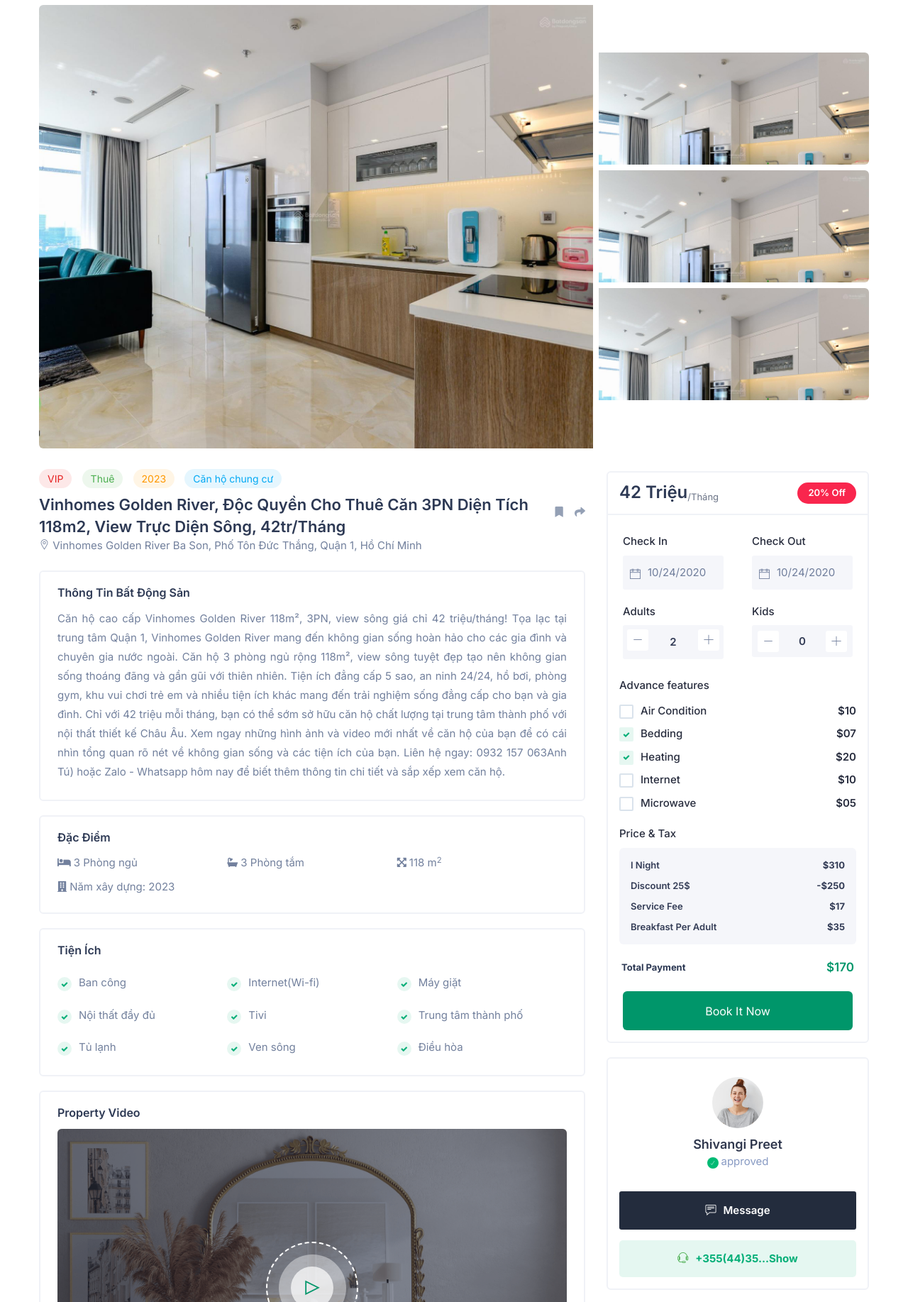
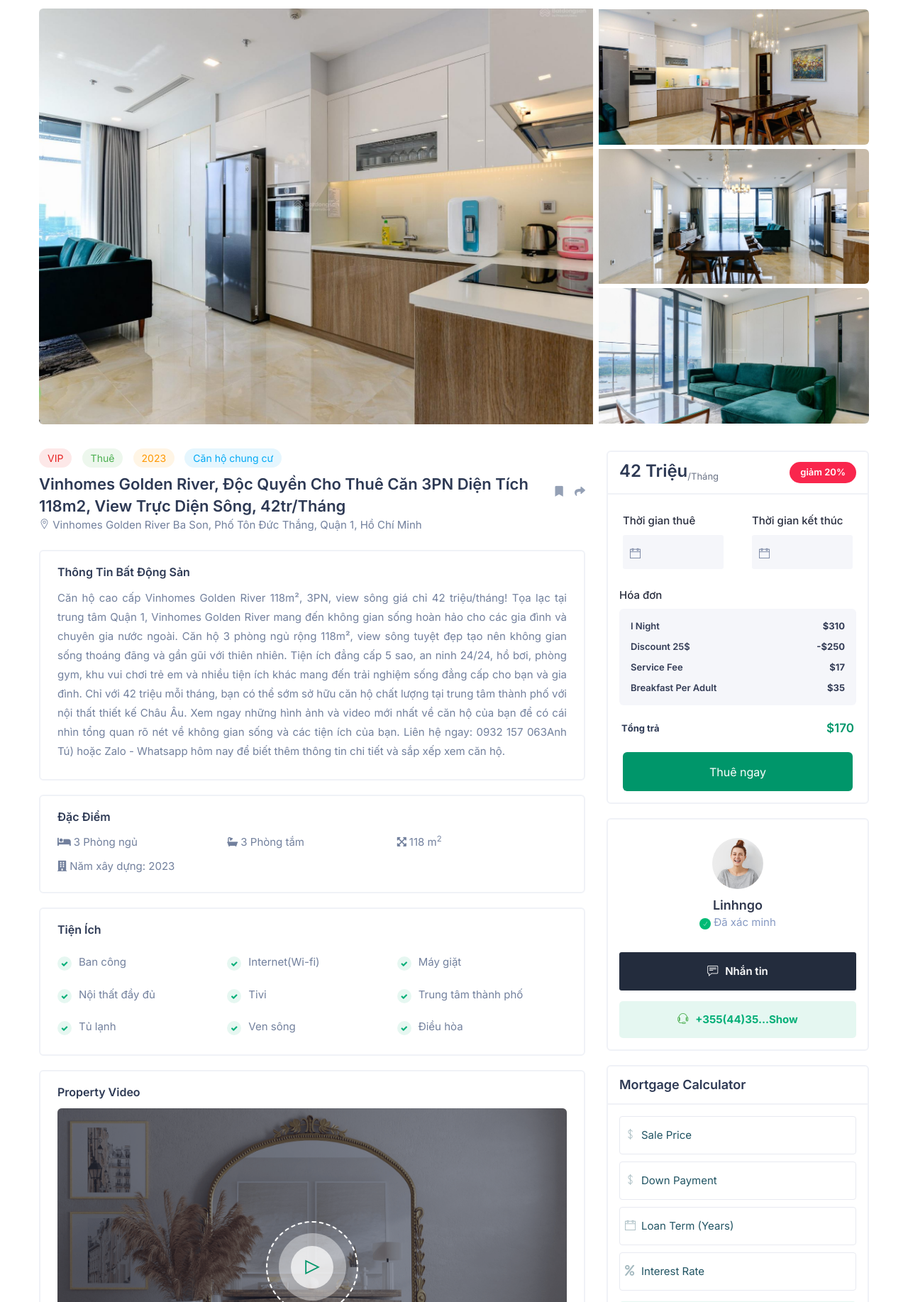
Before and after one commit to TilarnaExdilika/sancity, a PHP site: page /?controller=BdsRent&action=single&property_id=7 in a window 1280 px wide. Shown: the part 181-2016 px from the top of the page at 71% size. Run offline with PHP 8.4, Linux system fonts and the light colour scheme; data comes from the database, SQL or seed files in the repository; some libraries are stand-ins or nearby versions; some web fonts are replaced.

Commit message:
Cập nhật 28/06/2023
--Update PHP MVC

```diff
--- a/controller/BdsRent.php
+++ b/controller/BdsRent.php
@@ -44,11 +44,15 @@
 
             // Kiểm tra nếu bất động sản tồn tại
             if (!empty($property)) {
+                // Lấy danh sách ảnh của bất động sản từ cơ sở dữ liệu
+                $propertyImages = $this->model->getPropertyImages($propertyId);
+
                 // Định dạng lại giá bất động sản
                 $property['formatted_price'] = $this->formatPrice($property['price']);
 
-                // Truyền dữ liệu $property vào view
+                // Truyền dữ liệu $property và $propertyImages vào view
                 $data['property'] = $property;
+                $data['propertyImages'] = $propertyImages;
                 require_once 'view/bds_rent/single.php';
             } else {
                 // Xử lý trường hợp không tìm thấy bất động sản hoặc không có giá trị 'price'
--- a/model/Property.php
+++ b/model/Property.php
@@ -78,7 +78,7 @@
     public function getPropertyById($propertyId)
     {
         $query = "
-        SELECT p.*, pt.type_name, bd.bedroom_count, ba.bathroom_count, l.city, pi.image_url, GROUP_CONCAT(DISTINCT u.utility_name SEPARATOR ', ') AS utilities
+        SELECT p.*, pt.type_name, bd.bedroom_count, ba.bathroom_count, l.city, pi.image_url, GROUP_CONCAT(DISTINCT u1.utility_name SEPARATOR ', ') AS utilities, u2.username
         FROM properties p
         INNER JOIN property_types pt ON p.type_id = pt.type_id
         INNER JOIN property_details pd ON p.property_id = pd.property_id
@@ -87,9 +87,11 @@
         LEFT JOIN locations l ON p.property_id = l.property_id
         LEFT JOIN property_images pi ON p.property_id = pi.property_id
         LEFT JOIN property_utilities pu ON p.property_id = pu.property_id
-        LEFT JOIN utilities u ON pu.utility_id = u.utility_id
+        LEFT JOIN utilities u1 ON pu.utility_id = u1.utility_id
+        LEFT JOIN users u2 ON p.user_id = u2.user_id
         WHERE p.property_id = ?
         GROUP BY p.property_id";
+
 
         $params = array($propertyId);
         $result = $this->db->getRow($query, $params);
@@ -97,10 +99,14 @@
         return $result;
     }
 
+    public function getPropertyImages($propertyId)
+    {
+        $query = "SELECT image_url FROM property_images WHERE property_id = ?";
+        $params = array($propertyId);
+        $result = $this->db->getList($query, $params);
 
-
-
-
+        return $result;
+    }
 
 }
 ?>
--- a/view/Home/index.php
+++ b/view/Home/index.php
@@ -759,7 +759,7 @@
 								</div>
 									<div class="list-img-slide">
 										<div class="click">
-											<div><a href="single-property-1.html"><img src="public/upload/properties/<?php echo $row['image_url']; ?>" class="img-fluid mx-auto" alt="" /></a></div>
+											<div><a href="?controller=BdsRent&action=single&property_id=<?php echo $row['property_id']; ?>"><img src="public/upload/properties/<?php echo $row['image_url']; ?>" class="img-fluid mx-auto" alt="" /></a></div>
 
 										</div>
 									</div>
@@ -779,7 +779,7 @@
 											</div>
 											<div class="_card_list_flex">
 												<div class="_card_flex_01">
-												<h4 class="listing-name verified"><a href="single-property-1.html" class="prt-link-detail">
+												<h4 class="listing-name verified"><a href="?controller=BdsRent&action=single&property_id=<?php echo $row['property_id']; ?>" class="prt-link-detail">
 														<?php
 														$property_name = $row['property_name'] . ', ' . $row['city'];
 														if (strlen($property_name) > 70) {
@@ -831,7 +831,7 @@
 											</div>
 										</div>
 										<div class="footer-flex">
-											<a href="property-detail.html" class="prt-view">Xem chi tiết</a>
+											<a href="?controller=BdsRent&action=single&property_id=<?php echo $row['property_id']; ?>" class="prt-view">Xem chi tiết</a>
 										</div>
 									</div>
 								</div>
--- a/view/bds_rent/single.php
+++ b/view/bds_rent/single.php
@@ -15,29 +15,52 @@
 			<div class="container">
 				<div class="row align-items-center">
 					<div class="col-lg-8 col-md-7 col-sm-12 pr-1">
-							<div class="gg_single_part left">
-								<a href="public/upload/properties/<?php echo $property['image_url']; ?>" class="mfp-gallery">
-									<img src="public/upload/properties/<?php echo $property['image_url']; ?>" class="img-fluid mx-auto" alt="" />
+						<div class="gg_single_part left" style="width: 100%; max-width: 100%; height: 0; padding-top: 75%; position: relative;">
+							<?php if (isset($propertyImages) && is_array($propertyImages) && count($propertyImages) > 0) { ?>
+								<a href="public/upload/properties/<?php echo $propertyImages[0]['image_url']; ?>" class="mfp-gallery">
+									<img src="public/upload/properties/<?php echo $propertyImages[0]['image_url']; ?>" style="position: absolute; top: 0; left: 0; width: 100%; height: 100%; object-fit: cover; object-position: center;" alt="" />
 								</a>
+							<?php } ?>
 						</div>
 					</div>
 					<div class="col-lg-4 col-md-5 col-sm-12 pl-1">
-							<div class="gg_single_part-right min"><a href="public/upload/properties/<?php echo $property['image_url']; ?>" class="mfp-gallery"><img src="public/upload/properties/<?php echo $property['image_url']; ?>" class="img-fluid mx-auto" alt="" /></a></div>
-							<div class="gg_single_part-right min mt-2 mb-2"><a href="public/upload/properties/<?php echo $property['image_url']; ?>" class="mfp-gallery"><img src="public/upload/properties/<?php echo $property['image_url']; ?>" class="img-fluid mx-auto" alt="" /></a></div>
-							<div class="gg_single_part-right min"><a href="public/upload/properties/<?php echo $property['image_url']; ?>" class="mfp-gallery"><img src="public/upload/properties/<?php echo $property['image_url']; ?>" class="img-fluid mx-auto" alt="" /></a></div>
+					<?php if (isset($propertyImages) && is_array($propertyImages) && count($propertyImages) > 1) {
+						for ($i = 1; $i < count($propertyImages); $i++) { ?>
+							<div class="gg_single_part-right min" style="position: relative; width: 100%; height: 0; padding-top: 50%; margin: 6px 0;">
+								<a href="public/upload/properties/<?php echo $propertyImages[$i]['image_url']; ?>" class="mfp-gallery">
+									<img src="public/upload/properties/<?php echo $propertyImages[$i]['image_url']; ?>" style="position: absolute; top: 0; left: 0; width: 100%; height: 100%; object-fit: cover; object-position: center;" alt="" />
+								</a>
+								<?php if ($i === 3 && count($propertyImages) > 4) { ?>
+									<div class="overlay"></div>
+									<div class="image-count">
+										<?php echo count($propertyImages) - 3; ?>+ <!-- Hiển thị số ảnh phía sau -->
 									</div>
+								<?php } ?>
+							</div>
+						<?php }
+					} ?>
+				</div>
+
+
 				</div>
 			</div>
 		</section>
 
+			<!-- Đây là phần hiển thị trên di động hoặc màn hình kích thước hẹp -->
 			<div class="featured_slick_gallery gray d-block d-md-block d-lg-block d-xl-none">
 				<div class="featured_slick_gallery-slide">
-					<div class="featured_slick_padd"><a href="public/img/slider-2.jpg" class="mfp-gallery"><img src="public/img/slider-2.jpg" class="img-fluid mx-auto" alt="" /></a></div>
-					<div class="featured_slick_padd"><a href="public/img/slider-3.jpg" class="mfp-gallery"><img src="public/img/slider-3.jpg" class="img-fluid mx-auto" alt="" /></a></div>
-					<div class="featured_slick_padd"><a href="public/img/slider-4.jpg" class="mfp-gallery"><img src="public/img/slider-4.jpg" class="img-fluid mx-auto" alt="" /></a></div>
-					<div class="featured_slick_padd"><a href="public/img/slider-5.jpg" class="mfp-gallery"><img src="public/img/slider-5.jpg" class="img-fluid mx-auto" alt="" /></a></div>
+					<?php if (isset($propertyImages) && is_array($propertyImages) && count($propertyImages) > 0) {
+						for ($i = 0; $i < count($propertyImages); $i++) { ?>
+							<div class="featured_slick_padd">
+								<a href="public/upload/properties/<?php echo $propertyImages[$i]['image_url']; ?>" class="mfp-gallery">
+									<img src="public/upload/properties/<?php echo $propertyImages[$i]['image_url']; ?>" class="img-fluid mx-auto" alt="" />
+								</a>
+							</div>
+					<?php }
+					} ?>
 				</div>
 			</div>
+
 
 <!-- ============================ Property Detail Start ================================== -->
 <section class="pt-4">
@@ -681,84 +704,34 @@
 
 							<div class="sider_blocks_wrap">
 								<div class="side-booking-header">
-										<div class="sb-header-left"><h3 class="price"><?php echo $property['formatted_price']; ?><sub>/<?php echo $property['unit']; ?></sub><span class="offs"></span></h3></div>
-										<div class="price_offer">20% Off</div>
+									<div class="sb-header-left">
+									<h3 class="price"><?php echo $property['formatted_price']; ?><sub>/<?php echo $property['unit']; ?></sub><span class="offs"></span></h3>
+									</div>
+									<div class="price_offer">giảm 20%</div>
 								</div>
 								<div class="side-booking-body">
 									<div class="row">
+									<?php if ($property['status'] == 'Thuê'): ?>
 										<div class="col-lg-6 col-md-6 col-sm-6 col-6">
 										<div class="form-group">
-													<label>Check In</label>
+											<label>Thời gian thuê</label>
 											<div class="cld-box">
 											<i class="ti-calendar"></i>
-														<input type="text" name="checkin" class="form-control" value="10/24/2020" />
+											<input type="text" name="checkin" class="form-control" value="" />
 											</div>
 										</div>
 										</div>
 										<div class="col-lg-6 col-md-6 col-sm-6 col-6">
 										<div class="form-group">
-													<label>Check Out</label>
+											<label>Thời gian kết thúc</label>
 											<div class="cld-box">
 											<i class="ti-calendar"></i>
-														<input type="text" name="checkout" class="form-control" value="10/24/2020" />
+											<input type="text" name="checkout" class="form-control" value="" />
 											</div>
 										</div>
 										</div>
-											<div class="col-lg-6 col-md-6 col-sm-6 col-6">
-												<div class="form-group">
-													<div>
-													  <label for="guests">Adults</label>
-													  <div class="guests-box">
-														  <button class="counter-btn" type="button" id="cnt-down"><i class="ti-minus"></i></button>
-														  <input type="text" id="guestNo" name="guests" value="2"/>
-														  <button class="counter-btn" type="button" id="cnt-up"><i class="ti-plus"></i></button>
-													  </div>
-													</div>
-												</div>
-											</div>
-											<div class="col-lg-6 col-md-6 col-sm-6 col-6">
-												<div class="form-group">
-													<div class="guests">
-													  <label>Kids</label>
-													  <div class="guests-box">
-														  <button class="counter-btn" type="button" id="kcnt-down"><i class="ti-minus"></i></button>
-														  <input type="text" id="kidsNo" name="kids" value="0"/>
-														  <button class="counter-btn" type="button" id="kcnt-up"><i class="ti-plus"></i></button>
-													  </div>
-													</div>
-												</div>
-											</div>
-
 										<div class="col-lg12 col-md-12 col-sm-12 mt-3">
-												<label for="guests">Advance features</label>
-												<div class="_adv_features_list">
-													<ul class="no-ul-list">
-														<li>
-															<input id="a-1" class="checkbox-custom" name="a-1" type="checkbox">
-															<label for="a-1" class="checkbox-custom-label">Air Condition<i>$10</i></label>
-														</li>
-														<li>
-															<input id="a-2" class="checkbox-custom" name="a-2" type="checkbox" checked>
-															<label for="a-2" class="checkbox-custom-label">Bedding<i>$07</i></label>
-														</li>
-														<li>
-															<input id="a-3" class="checkbox-custom" name="a-3" type="checkbox" checked>
-															<label for="a-3" class="checkbox-custom-label">Heating<i>$20</i></label>
-														</li>
-														<li>
-															<input id="a-4" class="checkbox-custom" name="a-4" type="checkbox">
-															<label for="a-4" class="checkbox-custom-label">Internet<i>$10</i></label>
-														</li>
-														<li>
-															<input id="a-5" class="checkbox-custom" name="a-5" type="checkbox">
-															<label for="a-5" class="checkbox-custom-label">Microwave<i>$05</i></label>
-														</li>
-													</ul>
-												</div>
-											</div>
-
-											<div class="col-lg12 col-md-12 col-sm-12 mt-3">
-												<label for="guests">Price & Tax</label>
+										<label for="guests">Hóa đơn</label>
 										<div class="_adv_features">
 											<ul>
 											<li>I Night<span>$310</span></li>
@@ -768,22 +741,22 @@
 											</ul>
 										</div>
 										</div>
-
 										<div class="side-booking-foot">
-												<span class="sb-header-left">Total Payment</span>
+										<span class="sb-header-left">Tổng trả</span>
 										<h3 class="price theme-cl">$170</h3>
 										</div>
-
 										<div class="col-lg-12 col-md-12 col-sm-12">
 										<div class="stbooking-footer mt-1">
 											<div class="form-group mb-0 pb-0">
-														<a href="#" class="btn book_btn theme-bg">Book It Now</a>
+											<a href="#" class="btn book_btn theme-bg">Thuê ngay</a>
 											</div>
 										</div>
 										</div>
+									<?php endif; ?>
 									</div>
 								</div>
 								</div>
+
 
 								<!-- Agent Detail -->
 								<div class="sider_blocks_wrap">
@@ -792,13 +765,13 @@
 
 											<div class="agent-_blocks_thumb"><img src="public/img/user-6.jpg" alt=""></div>
 											<div class="agent-_blocks_caption">
-												<h4><a href="#">Shivangi Preet</a></h4>
-												<span class="approved-agent"><i class="ti-check"></i>approved</span>
+												<h4><a href="#"><?php echo $property['username']; ?></a></h4>
+												<span class="approved-agent"><i class="ti-check"></i>Đã xác minh</span>
 											</div>
 											<div class="clearfix"></div>
 										</div>
 
-										<a href="#" class="agent-btn-contact" data-toggle="modal" data-target="#autho-message"><i class="ti-comment-alt"></i>Message</a>
+										<a href="#" class="agent-btn-contact" data-toggle="modal" data-target="#autho-message"><i class="ti-comment-alt"></i>Nhắn tin</a>
 
 										<span id="number" data-last="+1234567896">
 											<span><i class="ti-headphone-alt"></i><a class="see">+355(44)35...Show</a></span>
--- a/view/bds_sell/index.php
+++ b/view/bds_sell/index.php
@@ -278,7 +278,7 @@
                                         </div>
                                         <div class="list-img-slide">
                                             <div class="click">
-                                                <div><a href="single-property-1.html"><img src="public/upload/properties/<?php echo $row['image_url']; ?>" class="img-fluid mx-auto" alt="" /></a></div>
+                                                <div><a href="?controller=BdsRent&action=single&property_id=<?php echo $row['property_id']; ?>"><img src="public/upload/properties/<?php echo $row['image_url']; ?>" class="img-fluid mx-auto" alt="" /></a></div>
                                             </div>
                                         </div>
                                     </div>
@@ -296,7 +296,7 @@
                                             </div>
                                             <div class="_card_list_flex">
                                                 <div class="_card_flex_01">
-                                                    <h4 class="listing-name verified"><a href="single-property-1.html" class="prt-link-detail">
+                                                    <h4 class="listing-name verified"><a href="?controller=BdsRent&action=single&property_id=<?php echo $row['property_id']; ?>" class="prt-link-detail">
                                                         <?php
 														$property_name = $row['property_name'] . ', ' . $row['city'];
 														if (strlen($property_name) > 65) {
--- a/view/layout.php
+++ b/view/layout.php
@@ -23,8 +23,53 @@
     <!-- Custom CSS -->
     <link href="public/css/styles.css" rel="stylesheet">
 	<script src="public/js/tinymce.min.js" referrerpolicy="origin"></script>
+	<link rel="stylesheet" href="https://cdnjs.cloudflare.com/ajax/libs/bootstrap-datepicker/1.9.0/css/bootstrap-datepicker.min.css">
+	<link rel="stylesheet" href="https://cdnjs.cloudflare.com/ajax/libs/bootstrap-datepicker/1.9.0/css/bootstrap-datepicker.css">
     <title>SANCITY</title>
+
+	<style>
+    .custom-datepicker {
+      background-color: black;
+      color: white;
+      font-family: Arial, sans-serif;
+    }
+
+    .custom-datepicker .datepicker-days tr th,
+    .custom-datepicker .datepicker-months tr th,
+    .custom-datepicker .datepicker-years tr th {
+      color: white;
+    }
+
+    .custom-datepicker .datepicker-switch:hover {
+      background-color: #333;
+    }
+
+    .custom-datepicker .datepicker-days .disabled,
+    .custom-datepicker .datepicker-months .disabled,
+    .custom-datepicker .datepicker-years .disabled {
+      color: rgba(255, 255, 255, 0.5);
+    }
+
+    .custom-datepicker .datepicker-days .active,
+    .custom-datepicker .datepicker-months .active,
+    .custom-datepicker .datepicker-years .active {
+      background-color: #333;
+    }
+
+    .custom-datepicker .datepicker-days table tr td,
+    .custom-datepicker .datepicker-months table tr td,
+    .custom-datepicker .datepicker-years table tr td {
+      border: 1px solid #333;
+    }
+
+    .custom-datepicker .datepicker-days table tr td:hover,
+    .custom-datepicker .datepicker-months table tr td:hover,
+    .custom-datepicker .datepicker-years table tr td:hover {
+      background-color: #666;
+    }
+  </style>
 </head>
+
 
 
 <body class="yellow-skin">
@@ -455,6 +500,38 @@
     });
 </script>
 <!-- ============================================================== -->
+<!-- Over 4 image -->
+
+
+<!-- ============================================================== -->
+<script src="https://cdnjs.cloudflare.com/ajax/libs/jquery/3.6.0/jquery.min.js"></script>
+<script src="https://cdnjs.cloudflare.com/ajax/libs/bootstrap-datepicker/1.9.0/js/bootstrap-datepicker.js"></script>
+<script>
+$(document).ready(function() {
+	$('input[name="checkin"]').datepicker({
+	format: 'dd/mm/yyyy',
+	autoclose: true,
+	beforeShow: function(input, inst) {
+		setTimeout(function() {
+		$('.datepicker-dropdown').addClass('custom-datepicker');
+		}, 0);
+	}
+	});
+
+	$('input[name="checkout"]').datepicker({
+	format: 'dd/mm/yyyy',
+	autoclose: true,
+	beforeShow: function(input, inst) {
+		setTimeout(function() {
+		$('.datepicker-dropdown').addClass('custom-datepicker');
+		}, 0);
+	}
+	});
+});
+</script>
+<!-- ============================================================== -->
+
+
 </body>
 
 </html>
```
Also changed, not shown: public/css/styles.css. Lines whose indentation alone changed are shown as unchanged.
